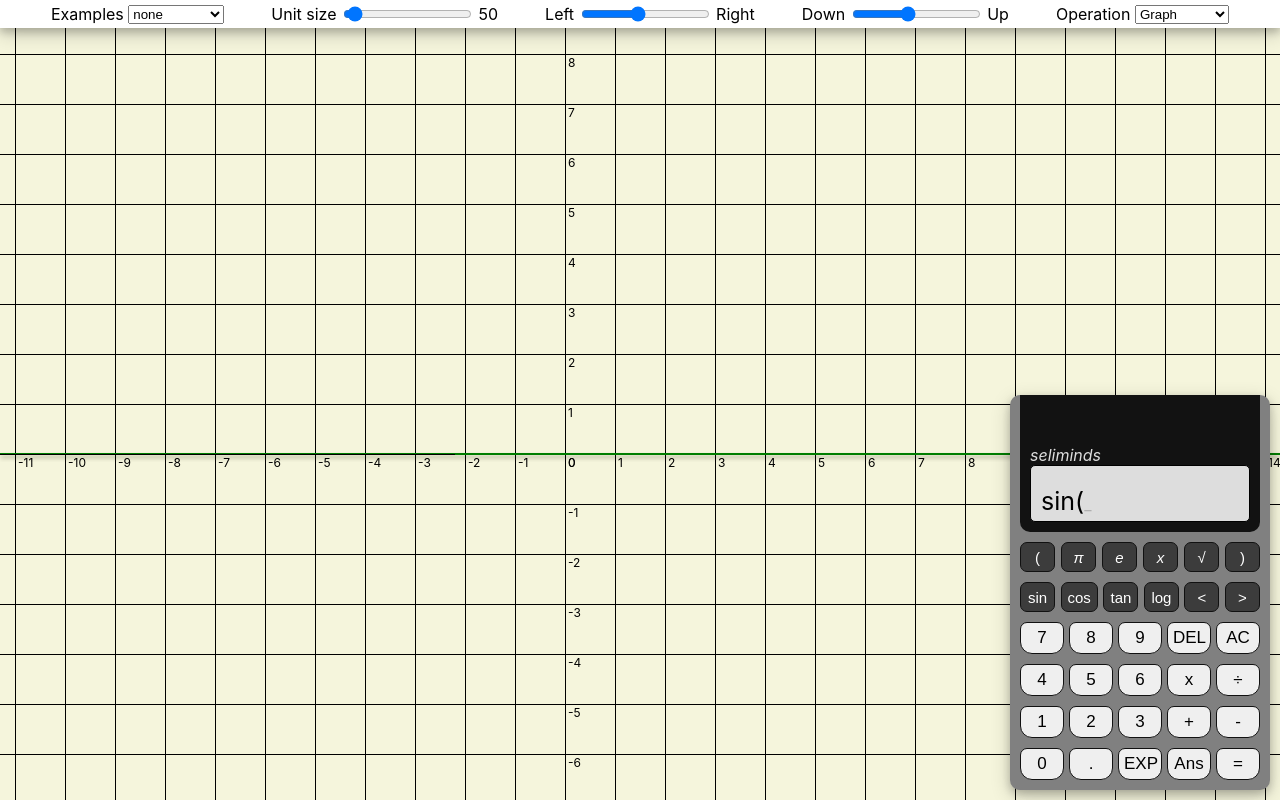
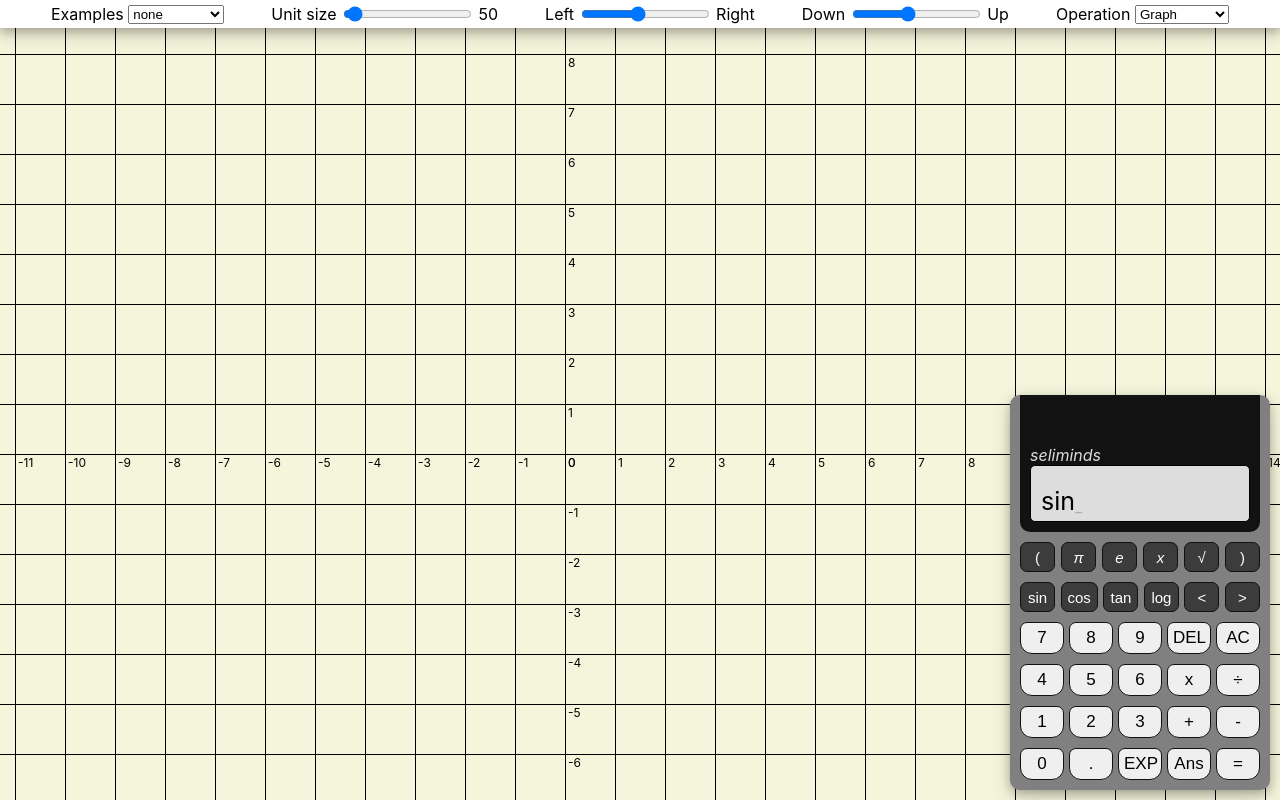
Before and after one commit to roybselim/lite-graf-v2, a React (Create React App) app: page / in a window 1280 px wide. Both pictures are taken after a click on the button "sin". Built offline with nearby package versions, Linux system fonts and the light colour scheme.

Commit message:
fixed bug discovered by fender regarding need for pharenthesis

```diff
--- a/src/App.css
+++ b/src/App.css
@@ -71,6 +71,8 @@
 	padding-top: 0px;
 	min-height: 50px;
 	background-color: #dddddd;
+	display: flex;
+	flex-direction: column;
 }
 .blink {
 	animation: blinker 1s linear infinite;
--- a/src/Calculator.tsx
+++ b/src/Calculator.tsx
@@ -38,6 +38,7 @@ const Calculator = (_props: ICalculatorProps) => {
 	const [answerMode, setAnswerMode] = useState(false);
 
 	const concat = (val: string): void => {
+		if (equation.length < 19) {
 			setCaret(caret + 1);
 			setAnswerMode(false);
 			setPrevEq('');
@@ -47,6 +48,7 @@ const Calculator = (_props: ICalculatorProps) => {
 				setEquation(newEq);
 			} else {
 				setEquation([...equation, val]);
+			}
 		}
 	};
 
@@ -89,14 +91,25 @@ const Calculator = (_props: ICalculatorProps) => {
 						</div>
 						<div
 							style={{
-								textAlign: answerMode ? 'right' : 'left',
+								display: 'flex',
 								width: '100%',
+								overflow: 'hidden',
+								justifyContent: answerMode ? 'flex-end' : 'flex-start',
+								alignItems: 'flex-end',
+								height: '30px',
 							}}
 						>
 							{equation.map((eq, ndx) => (
 								<span
 									className={caret === ndx && !answerMode ? 'blink' : ''}
-									style={{ fontSize: '25px' }}
+									style={{
+										fontSize: `${
+											sanitize(equation.join('')).length < 13 ? 25 : 15
+										}px`,
+										fontStyle: /Math.E|x|Math.PI/.test(eq)
+											? 'italic'
+											: 'normal',
+									}}
 								>
 									{sanitize(eq)}
 								</span>
@@ -115,7 +128,7 @@ const Calculator = (_props: ICalculatorProps) => {
 						}}
 					>{`(`}</button>
 					<button className="smallButton" onClick={() => concat('Math.PI')}>
-						<i>&pi;</i>
+						<i>π</i>
 					</button>
 					<button className="smallButton" onClick={() => concat('Math.E')}>
 						<i>e</i>
@@ -134,21 +147,18 @@ const Calculator = (_props: ICalculatorProps) => {
 					>{`)`}</button>
 				</div>
 				<div className="row">
-					{['sin', 'cos', 'tan'].map((i) => (
+					{['sin', 'cos', 'tan', 'log'].map((i) => (
 						<button
 							className="smallButton"
 							key={`${i}`}
 							onClick={() => {
-								concat(inverse ? `1/(Math.${i}(` : `Math.${i}(`);
+								concat(inverse ? `1/(Math.${i}` : `Math.${i}`);
 							}}
 							value={inverse ? `1/${i}` : i}
 						>
 							{i}
 						</button>
 					))}
-					<button className="smallButton" onClick={() => concat('Math.log(')}>
-						log
-					</button>
 					<button
 						className="smallButton"
 						onClick={() => {
--- a/src/Graph.tsx
+++ b/src/Graph.tsx
@@ -6,7 +6,7 @@ interface IGraphProps {
 	horizontalShift: number;
 	verticalShift: number;
 	graphType: string;
-	equation: any;
+	equation: string;
 }
 
 function Graph(_props: IGraphProps) {
@@ -18,18 +18,22 @@ function Graph(_props: IGraphProps) {
 	const horizontalCenter = (height - verticalShift) / 2;
 	let integrand = 0;
 
+	const getEquation = (point: number) => {
+		return equation
+			.replace(/(?<=(\d|x))x/g, '*x')
+			.replace(/(?<=(\d|Math.E|x))Math/g, '*Math')
+			.replace(/x/g, `(${(point / unitSize).toString()})`);
+	};
+	console.log(getEquation(2));
+
 	const getValueAtPoint = (point: number): number => {
 		try {
-			const exactPoint = eval(
-				equation.replace(/x/g, (point / unitSize).toString())
-			);
+			const exactPoint = eval(getEquation(point));
 			switch (graphType) {
 				case 'Equation':
 					return exactPoint;
 				case 'Differentiate':
-					const pointPlusOne = eval(
-						equation.replace(/x/g, ((point + 1) / unitSize).toString())
-					);
+					const pointPlusOne = eval(getEquation(point + 1));
 					return (pointPlusOne - exactPoint) / ((point + 1 - point) / unitSize);
 				case 'Integrate':
 					integrand += exactPoint;
```
Lines whose indentation alone changed are shown as unchanged.
